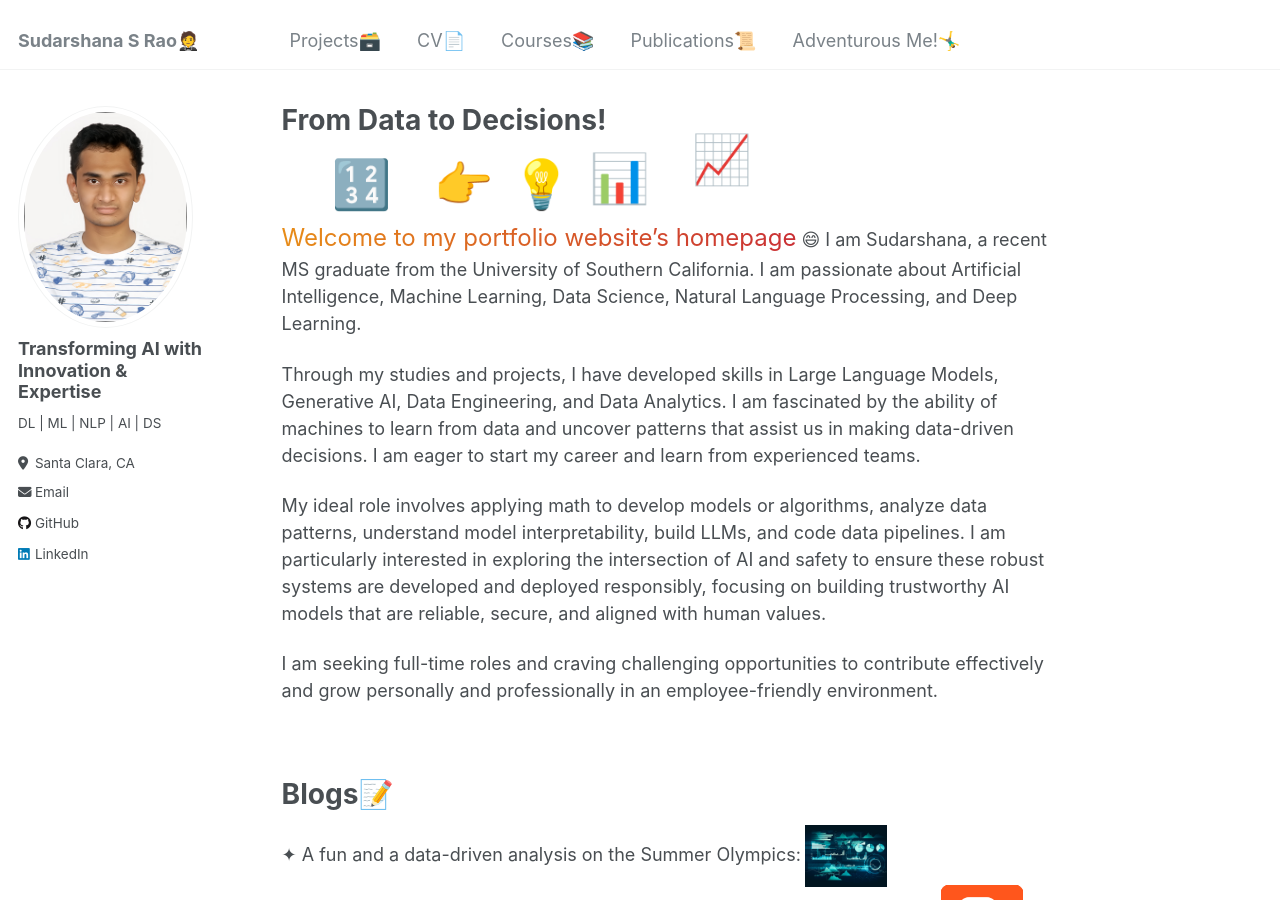
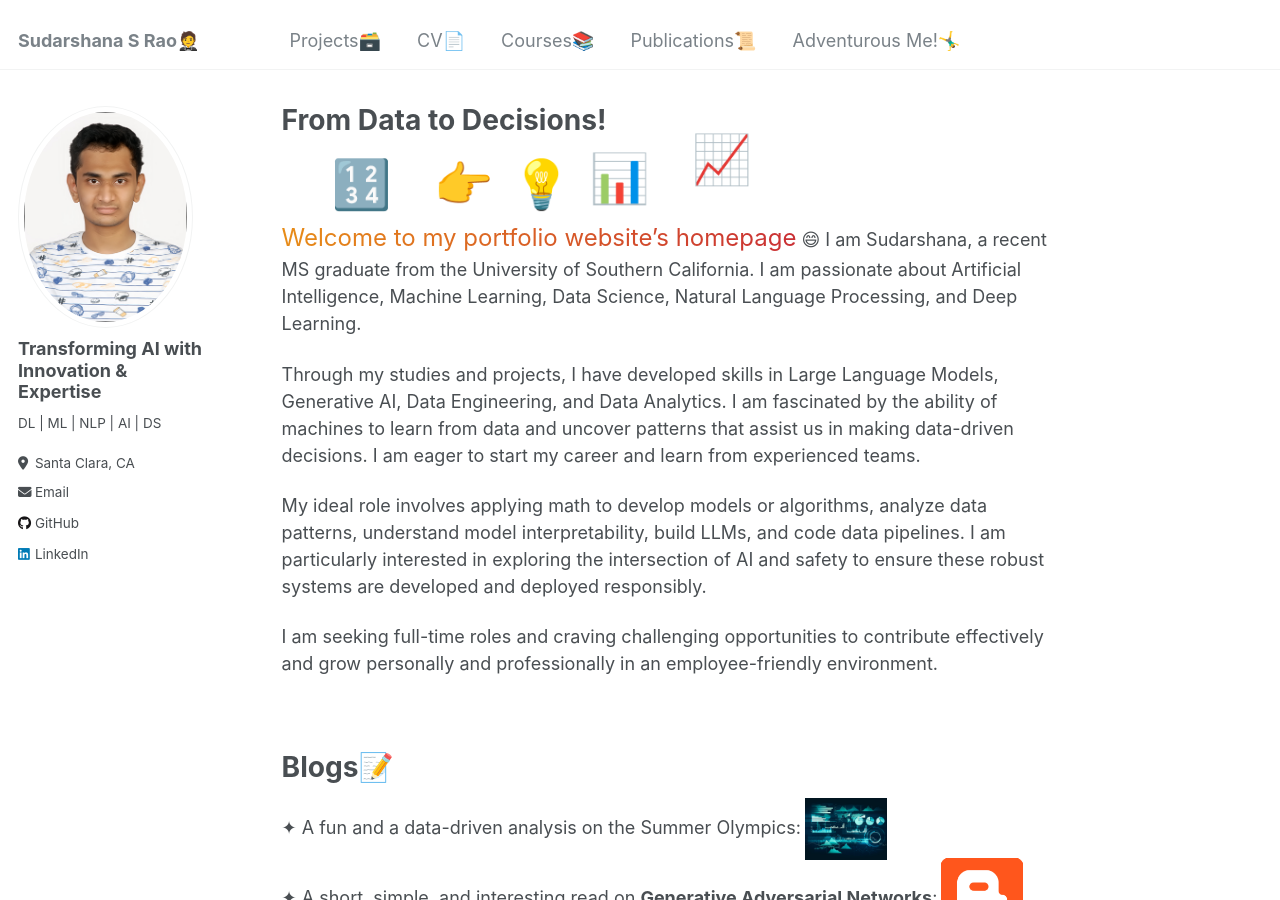
Before and after one commit to SudarshanaSRao/SudarshanaSRao.github.io, a Jekyll site: the page built from _pages/about.md, in a window 1280 px wide and 900 px high. Built offline with Jekyll 4.4.1, drawn with Linux system fonts in a browser that asks for light colours.

Commit message:
Update about.md

```diff
--- a/_pages/about.md
+++ b/_pages/about.md
@@ -73,7 +73,7 @@ redirect_from:
 
 Through my studies and projects, I have developed skills in Large Language Models, Generative AI, Data Engineering, and Data Analytics. I am fascinated by the ability of machines to learn from data and uncover patterns that assist us in making data-driven decisions. I am eager to start my career and learn from experienced teams.
 
-My ideal role involves applying math to develop models or algorithms, analyze data patterns, understand model interpretability, build LLMs, and code data pipelines. I am particularly interested in exploring the intersection of AI and safety to ensure these robust systems are developed and deployed responsibly, focusing on building trustworthy AI models that are reliable, secure, and aligned with human values.
+My ideal role involves applying math to develop models or algorithms, analyze data patterns, understand model interpretability, build LLMs, and code data pipelines. I am particularly interested in exploring the intersection of AI and safety to ensure these robust systems are developed and deployed responsibly.
 
 I am seeking full-time roles and craving challenging opportunities to contribute effectively and grow personally and professionally in an employee-friendly environment.
 
```
